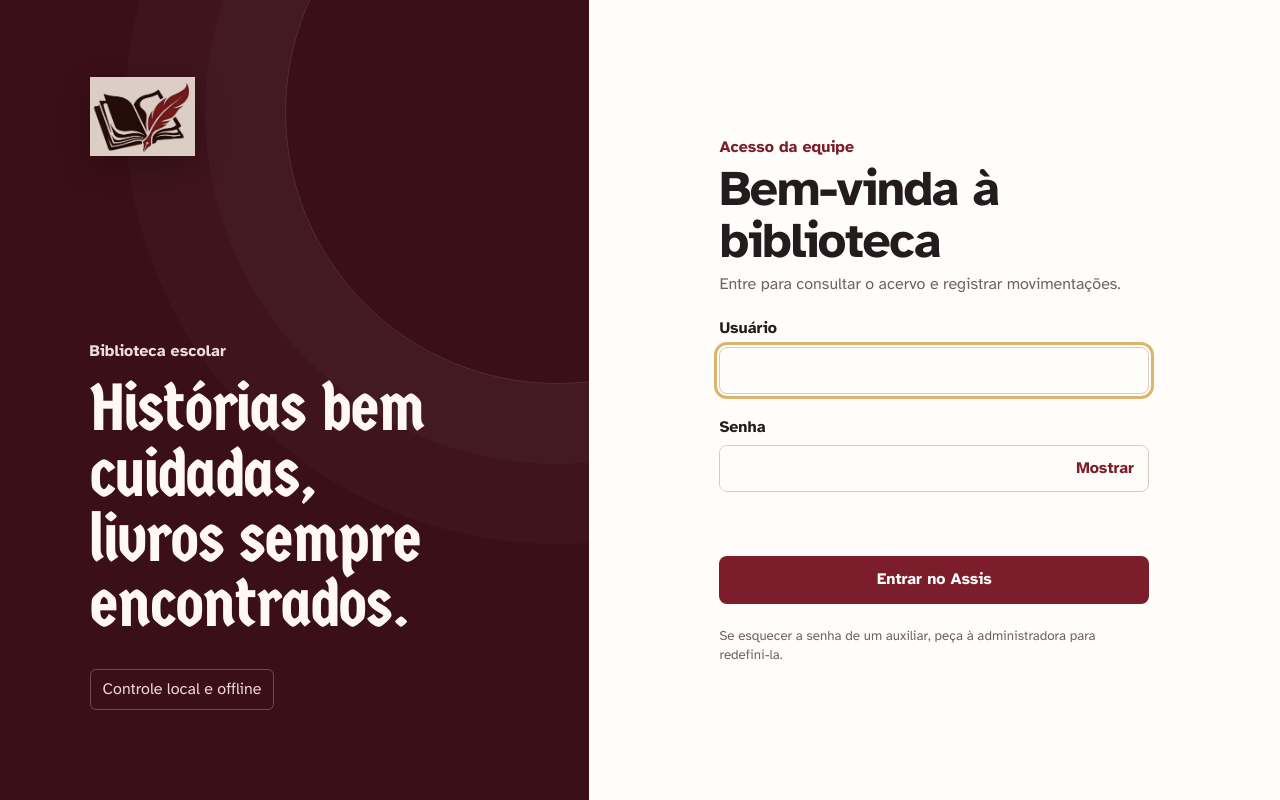
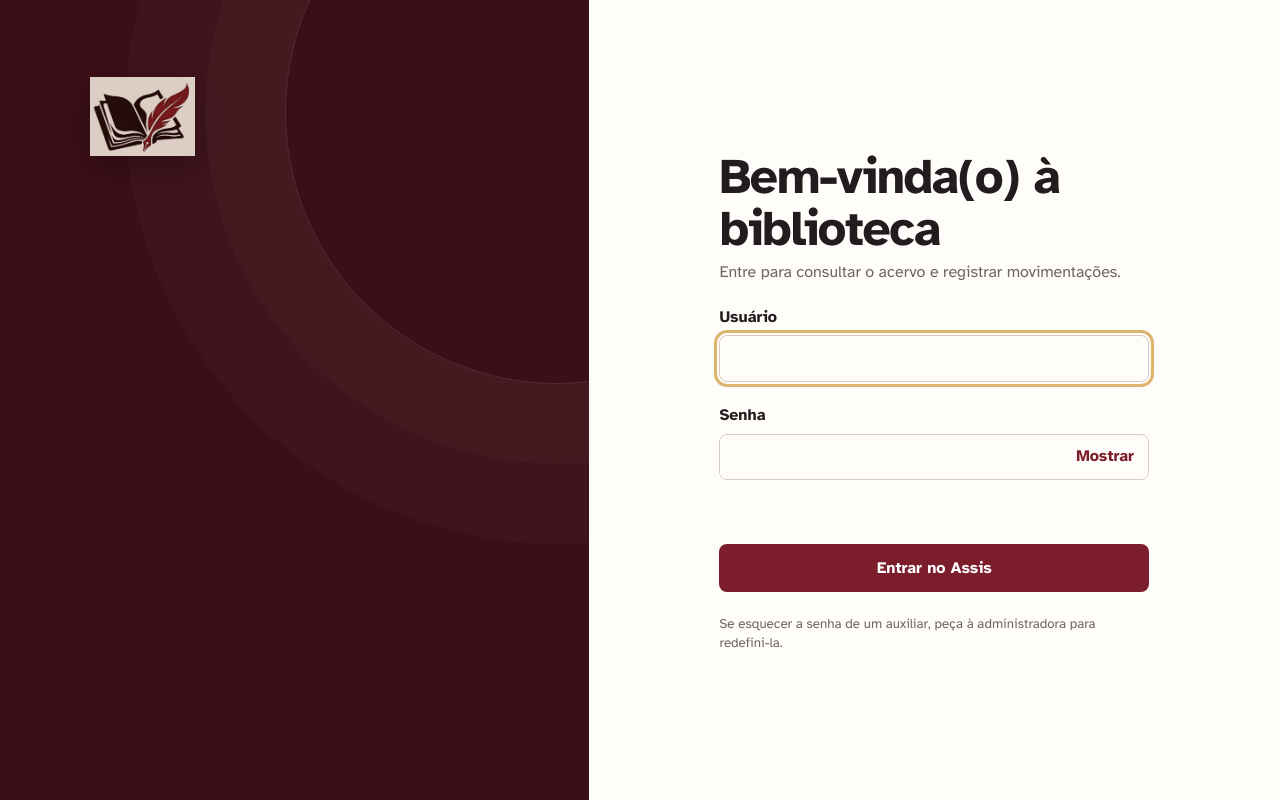
Before and after one commit to cardoso-ericky/projeto-semana-tecnica, a website: page front-end/index.html in a window 1280 px wide. Drawn offline with Linux system fonts and the light colour scheme; no server answers.

Commit message:
Update login section content in index.html
Removed promotional text and updated welcome message.

```diff
--- a/front-end/index.html
+++ b/front-end/index.html
@@ -21,9 +21,6 @@ FORM: Barra lateral estável, conteúdo amplo, tabelas práticas e modais apenas
   <section class="login" id="tela-login" aria-labelledby="titulo-login">
     <div class="login__marca" aria-hidden="true">
       <img src="imagemlogo.webp" alt="">
-      <p>Biblioteca escolar</p>
-      <h1>Histórias bem cuidadas,<br>livros sempre encontrados.</h1>
-      <span>Controle local e offline</span>
     </div>
     <div class="login__formulario">
       <form id="form-login" class="painel-login">
@@ -32,8 +29,7 @@ FORM: Barra lateral estável, conteúdo amplo, tabelas práticas e modais apenas
           <strong>Assis</strong>
         </div>
         <div>
-          <p class="sobretitulo">Acesso da equipe</p>
-          <h2 id="titulo-login">Bem-vinda à biblioteca</h2>
+          <h2 id="titulo-login">Bem-vinda(o) à biblioteca</h2>
           <p class="texto-suave">Entre para consultar o acervo e registrar movimentações.</p>
         </div>
         <label>Usuário
```
